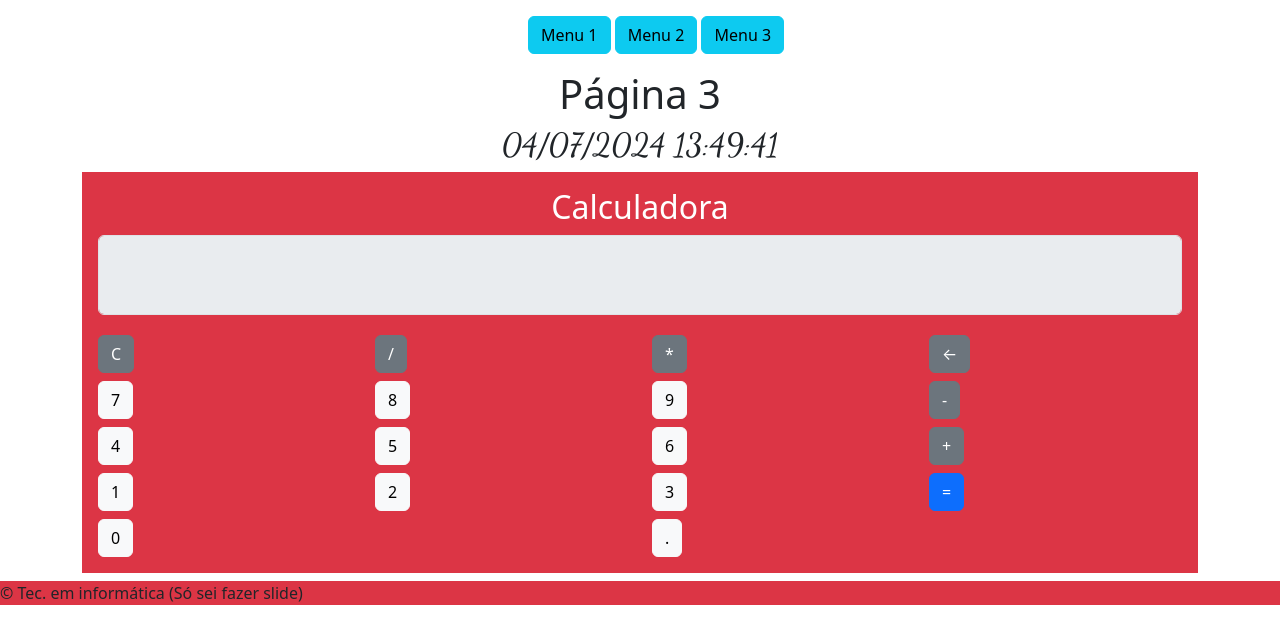
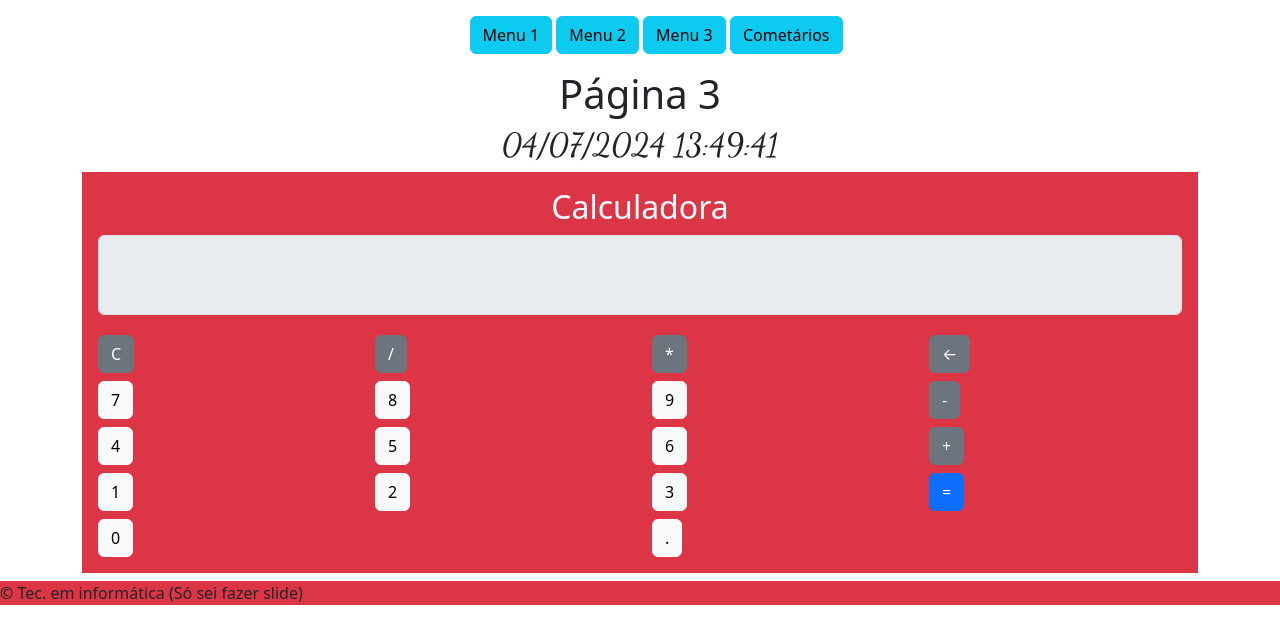
Before and after one commit to mariluxx/DevWeb, a plain HTML site: page LuizaOliveira2A/Manu3.html in a window 1280 px wide. Drawn offline with nearby package versions, Linux system fonts and the light colour scheme; files that its build step writes are made by us from their sources.

Commit message:
Update Manu3.html

```diff
--- a/LuizaOliveira2A/Manu3.html
+++ b/LuizaOliveira2A/Manu3.html
@@ -40,6 +40,9 @@
                 </a>
                 <a type="button" class="btn btn-info" href="Menu3.html">
                     <li class="menu">Menu 3</li>
+                </a>
+                 <a type="button" class="btn btn-info" href="comentarios.html">
+                    <li class="menu">Cometários</li>
                 </a>
             </ul>
         </nav>
```
